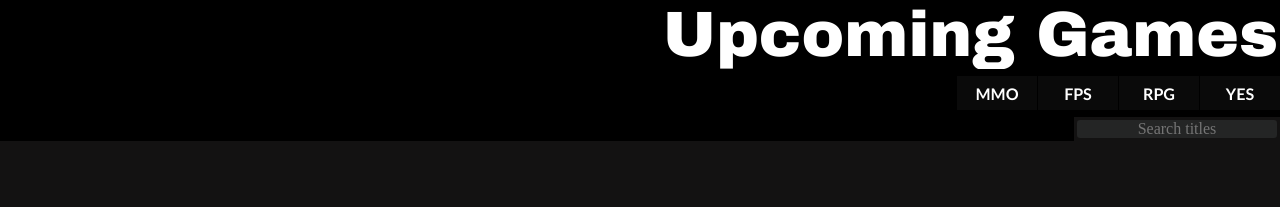
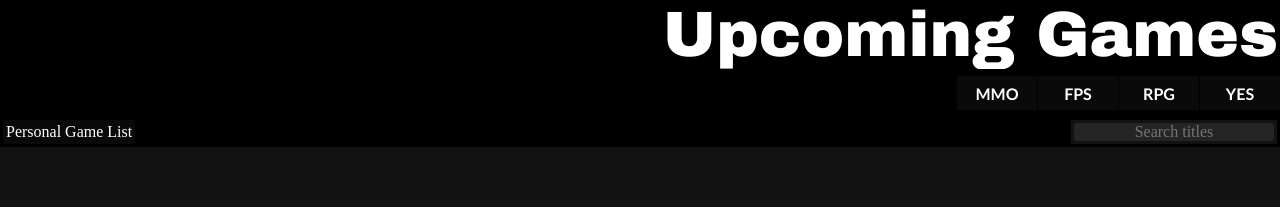
Before and after one commit to ExecutedPoorly/UpcomingGames, a React (Create React App) app: page / in a window 1280 px wide. Shown: the top 207 px of the page. Built offline with nearby package versions, Linux system fonts and the light colour scheme.

Commit message:
Added personal game list. Adding local storage next.

```diff
--- a/public/index.html
+++ b/public/index.html
@@ -5,10 +5,7 @@
 		<link rel="icon" href="%PUBLIC_URL%/favicon.ico" />
 		<meta name="viewport" content="width=device-width, initial-scale=1" />
 		<meta name="theme-color" content="#000000" />
-    <meta
-      name="description"
-      content="Upcoming Games"
-    />
+		<meta name="description" content="Upcoming Games" />
 		<link rel="apple-touch-icon" href="%PUBLIC_URL%/logo192.png" />
 		<!--
       manifest.json provides metadata used when your web app is installed on a
--- a/src/App.css
+++ b/src/App.css
@@ -71,6 +71,20 @@ html body{
   margin: var(--cardMargin);
 }
 
+.Bottomheaderbar {
+  padding: 3px;
+  display: flex;
+  flex-direction: row;
+  justify-content: space-between;
+  box-sizing: border-box; /* adjusts for padding with width*/
+  width: 100%;
+}
+
+.Bottomheaderbar button {
+  padding:3px;
+  color: white;
+}
+
 .SearchField {
   background-color: #131212;
   padding:3px;
--- a/src/App.js
+++ b/src/App.js
@@ -1,46 +1,61 @@
-
-import './App.css';
-import Genres from './components/genres';
-import FillCards from './components/fillCards';
-import SearchField from './components/searchField';
-import { useState } from 'react';
-
-
+import "./App.css";
+import Genres from "./components/genres";
+import FillCards from "./components/fillCards";
+import SearchField from "./components/searchField";
+import { useState } from "react";
 
 function App() {
-  const dataJson = require('./components/jsonData/Games.json');
+	const dataJson = require("./components/jsonData/Games.json");
 	const [genreTags, setGenreTags] = useState([]);
 	const [searchField, setSearchField] = useState("");
+	const [customGames, setCustomGames] = useState(false);
+	const negativeColour = '#0a0a0a';
+  const selectedColour = '#00ced1';
 
-  function updateSearch (searchFieldParam) {
+	if (localStorage.getItem('customGames') !== null) {
+		console.log("using custom games");
+	}
+
+	function switchCustomGames() {
+		console.log("ddd");
+		customGames === true ? setCustomGames(false) : setCustomGames(true);
+		console.log(customGames);
+	}
+
+	function updateSearch(searchFieldParam) {
 		setSearchField(searchFieldParam.target.value);
-
 	}
 
 	function populate(genreTagParam) {
-    if (genreTags.includes(genreTagParam)){
+		if (genreTags.includes(genreTagParam)) {
 			const copyGenreTags = genreTags;
 			copyGenreTags.splice(copyGenreTags.indexOf(genreTagParam), 1);
 			// console.log(copyGenreTags);
-      setGenreTags([...copyGenreTags])
-  }
-    else {
-      setGenreTags([...genreTags, genreTagParam])
+			setGenreTags([...copyGenreTags]);
+		} else {
+			setGenreTags([...genreTags, genreTagParam]);
 		}
 	}
 
-
 	return (
 		<div className="App">
-      <header className="App-header">
-        Upcoming Games
-      </header>
+			<header className="App-header">Upcoming Games</header>
 			<Genres populateFunction={populate} genreTags={genreTags}></Genres>
-      <SearchField updateSearch={updateSearch} searchField={searchField}></SearchField>
-      <div className="main">
-      <FillCards genreTags={genreTags} dataJson={dataJson} searchField={searchField}></FillCards>
+			<div className="Bottomheaderbar">
+				<button onClick={switchCustomGames} style={{background: customGames === true ? selectedColour : negativeColour}}>Personal Game List</button>
+				<SearchField
+					updateSearch={updateSearch}
+					searchField={searchField}
+				></SearchField>
 			</div>
 
+			<div className="main">
+				<FillCards
+					genreTags={genreTags}
+					dataJson={dataJson}
+					searchField={searchField}
+				></FillCards>
+			</div>
 		</div>
 	);
 }
--- a/src/components/fillCards.js
+++ b/src/components/fillCards.js
@@ -1,7 +1,6 @@
 import './css/fillcards.css';
 import steamImage from '../images/Steam_icon.svg';
 import twitterImage from '../images/TwitterSvg.svg';
-import { useId } from 'react';
 
 const FillCardsFunc = (props) => {
   let item = props.currentItem;
@@ -13,12 +12,11 @@ const FillCardsFunc = (props) => {
     <h2>Release date: {item.releaseDate}</h2>
     <a href={item.website}>Website</a>
     <img src={item.imageLink} id="cardimg"></img>
-    {console.log(item.releaseDate, item.releaseDate !=="TBA")}
     <div className='socials'>
     {item.websiteSteam !== "" ? <a href={item.websiteSteam}><img src={steamImage}></img></a> : <p> </p>}
     {item.twitter !== "" ? <a href={item.twitter}><img src={twitterImage}></img></a> : <p> </p>}
     </div>
-    {(item.releaseDate == "TBA" || item.releaseDate == "") ? <p> Invalid date </p> : <p>Countdown Placeholder</p>}
+    {(item.releaseDate === "TBA" || item.releaseDate === "") ? <p> Invalid date </p> : <p>Countdown Placeholder</p>}
     {/* <p>Genres</p> */}
     <p id="genreTags">{item.tags}</p>
   </div>
@@ -26,7 +24,14 @@ const FillCardsFunc = (props) => {
   )
 }
 
+const editCardInfo = (index) => {
+
+}
+
 export default function FillCards(props) {
+
+
+
   if (props.searchField !== "") {
     return (
       <>
--- a/src/components/searchField.js
+++ b/src/components/searchField.js
@@ -1,8 +1,4 @@
 export default function SearchField (props) {
-
-
-
-
   return (
   <div className='SearchField'>
 
```
Lines whose indentation alone changed are shown as unchanged.
